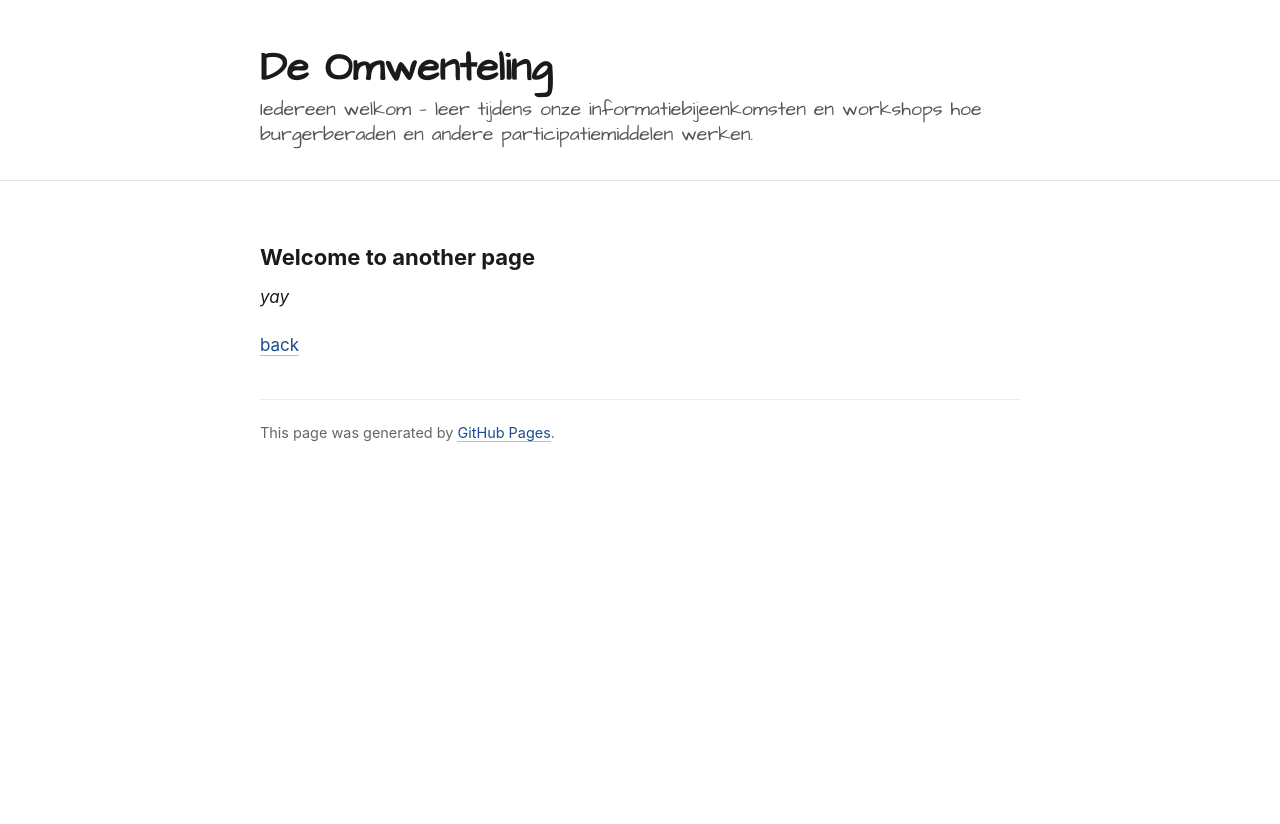
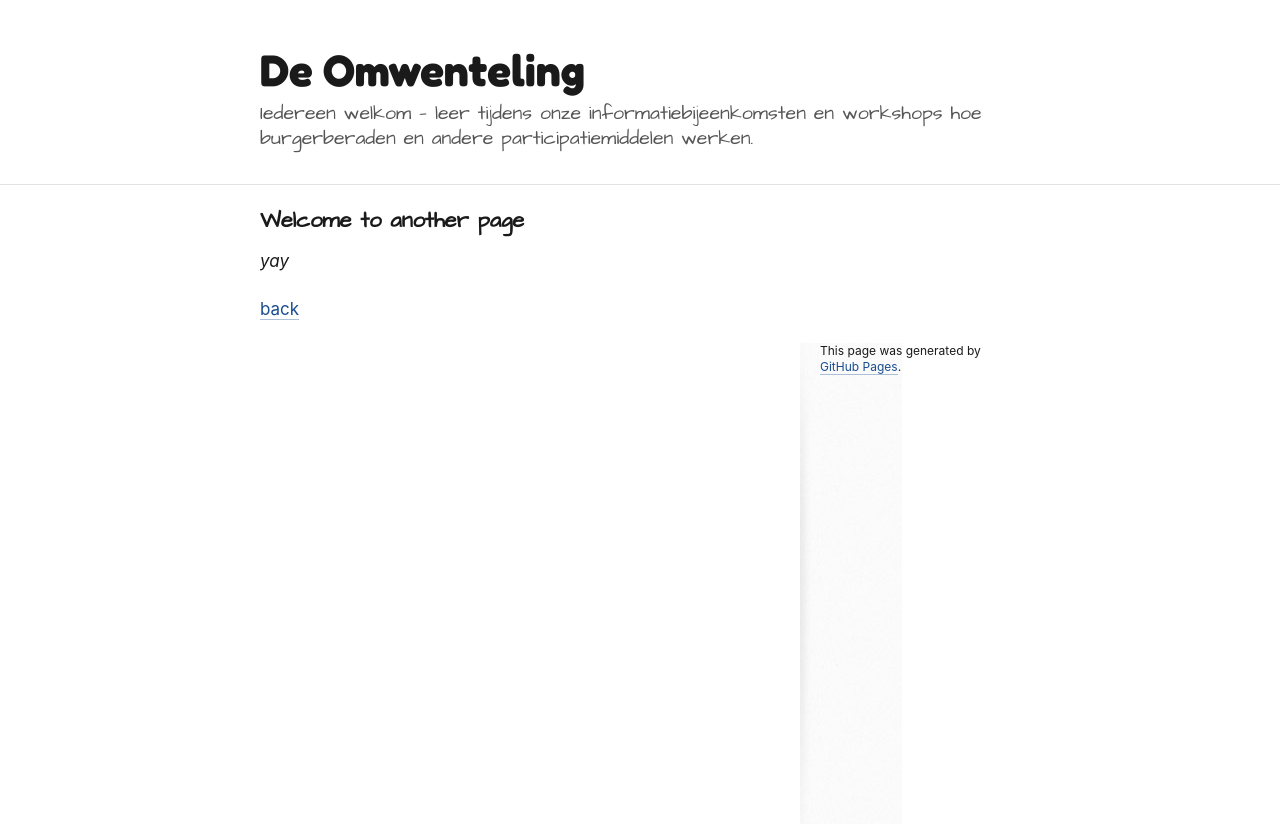
Before and after one commit to Klikblitser/Omwenteling, a Jekyll site: the page built from another-page.md, in a window 1280 px wide. Shown: the top 824 px of the page. Built offline with Jekyll 4.4.1, drawn with Linux system fonts in a browser that asks for light colours; our own code applies the rules of GitHub Pages for plain Markdown files.

Commit message:
we gaan het zien

```diff
--- a/assets/css/style.scss
+++ b/assets/css/style.scss
@@ -2,14 +2,10 @@
 ---
 
 @import "{{ site.theme }}";
+@import url('https://fonts.googleapis.com/css2?family=Fredoka:wght@500;600;700&display=swap');
 
 /* ============================================================
-   Sobere stijl-override voor Omwenteling
-   Gebaseerd op de opmaak van www.vbbskw.com
-   (overschrijft de standaard blauwe/speelse Architect-opmaak
-   hierboven geïmporteerd; laat de structuur en functies van
-   het thema verder intact — alleen kleur, typografie en
-   witruimte zijn aangepast)
+   Basisstijl voor Omwenteling (sober fundament)
    ============================================================ */
 
 body {
@@ -25,7 +21,6 @@
   max-width: 760px;
 }
 
-/* Kopblok: geen kleurvlak, geen decoratief lettertype meer */
 header {
   background: #ffffff;
   border-bottom: 1px solid #e2e2e2;
@@ -35,9 +30,9 @@
 
 header h1 {
   width: auto;
-  font-family: inherit;
-  font-size: 2.4em;
-  font-weight: 600;
+  font-family: 'Fredoka', inherit;
+  font-weight: 700;
+  font-size: 2.6em;
   color: #1a1a1a;
   letter-spacing: normal;
 }
@@ -50,24 +45,9 @@
   color: #555555;
 }
 
-header a.button {
-  position: static;
-  display: inline-block;
-  width: auto;
-  height: auto;
-  padding: 6px 14px;
-  margin-top: 1rem;
-  background: none;
-  font-family: inherit;
-  font-size: 0.85em;
-  color: #1a4d8f;
-  border: 1px solid #1a4d8f;
-  border-radius: 3px;
-}
-
 #content-wrapper {
   border-top: none;
-  padding-top: 2.5rem;
+  padding-top: 0;
 }
 
 #main-content {
@@ -75,43 +55,16 @@
   width: 100%;
 }
 
-/* Zijbalk (GitHub-koppeling / downloads) blijft functioneel
-   aanwezig, maar zonder de achtergrondafbeelding en felgekleurde
-   knoppen — sobere tekstlinks in plaats daarvan */
-aside#sidebar {
-  float: none;
-  width: 100%;
-  min-height: 0;
-  padding: 1.5rem 0 0;
-  margin-top: 2.5rem;
-  font-size: 0.85em;
-  color: #666666;
-  background: none;
-  border-top: 1px solid #eeeeee;
+h1, h2, h3, h4, h5, h6 {
+  font-family: 'Fredoka', -apple-system, BlinkMacSystemFont, "Segoe UI", Helvetica, Arial, sans-serif;
 }
 
-aside a.button {
-  display: inline-block;
-  width: auto;
-  padding: 4px 10px;
-  margin: 0 8px 8px 0;
-  background: none;
-  border: 1px solid #cccccc;
-  border-radius: 3px;
-  font-family: inherit;
-  font-size: 0.85em;
-  color: #444444;
-}
-
-/* Koppen in de inhoud: geen schuine "//"-decoratie meer,
-   rustige hiërarchie zoals op vbbskw.com */
 #main-content h1,
 #main-content h2,
 #main-content h3,
 #main-content h4,
 #main-content h5,
 #main-content h6 {
-  font-family: inherit;
   color: #1a1a1a;
   text-indent: 0;
 }
@@ -140,3 +93,86 @@
   color: #999999;
   border-top: 1px solid #eeeeee;
 }
+
+/* ============================================================
+   Speelse, schuine secties voor de homepage
+   ============================================================ */
+
+.block {
+  position: relative;
+  left: 50%;
+  width: 100vw;
+  margin-left: -50vw;
+  padding: 5rem 1.5rem 7rem;
+  overflow: hidden;
+}
+
+.block-inner {
+  max-width: 760px;
+  margin: 0 auto;
+  opacity: 0;
+  transform: translateY(24px);
+  transition: opacity 0.6s ease, transform 0.6s ease;
+}
+
+.block-inner.is-visible {
+  opacity: 1;
+  transform: translateY(0);
+}
+
+.block-inner h2 {
+  font-size: 2em;
+  margin-bottom: 0.75rem;
+}
+
+.block-inner h2::before {
+  content: "";
+  display: inline-block;
+  width: 10px;
+  height: 10px;
+  margin-right: 10px;
+  background: #1a4d8f;
+  transform: rotate(45deg);
+}
+
+.block-a {
+  background: #fef6e4;
+  clip-path: polygon(0 0, 100% 0, 100% 92%, 0 100%);
+}
+
+.block-b {
+  background: #e8f1ff;
+  margin-top: -4rem;
+  clip-path: polygon(0 8%, 100% 0, 100% 100%, 0 92%);
+}
+
+.block-c {
+  background: #ffeef0;
+  margin-top: -4rem;
+  padding-bottom: 6rem;
+  clip-path: polygon(0 8%, 100% 0, 100% 100%, 0 100%);
+}
+
+/* Knop met hover-effect, gebruikt in de 'Doe mee'-sectie */
+.cta {
+  display: inline-block;
+  padding: 10px 22px;
+  margin-top: 0.75rem;
+  background: #1a4d8f;
+  color: #ffffff !important;
+  border-radius: 4px;
+  border-bottom: none !important;
+  font-weight: 600;
+  transition: transform 0.2s ease, background 0.2s ease;
+}
+
+.cta:hover {
+  background: #123a6b;
+  transform: translateY(-2px);
+}
+
+@media only screen and (max-width: 600px) {
+  .block {
+    padding: 3.5rem 1.25rem 5rem;
+  }
+}
```
